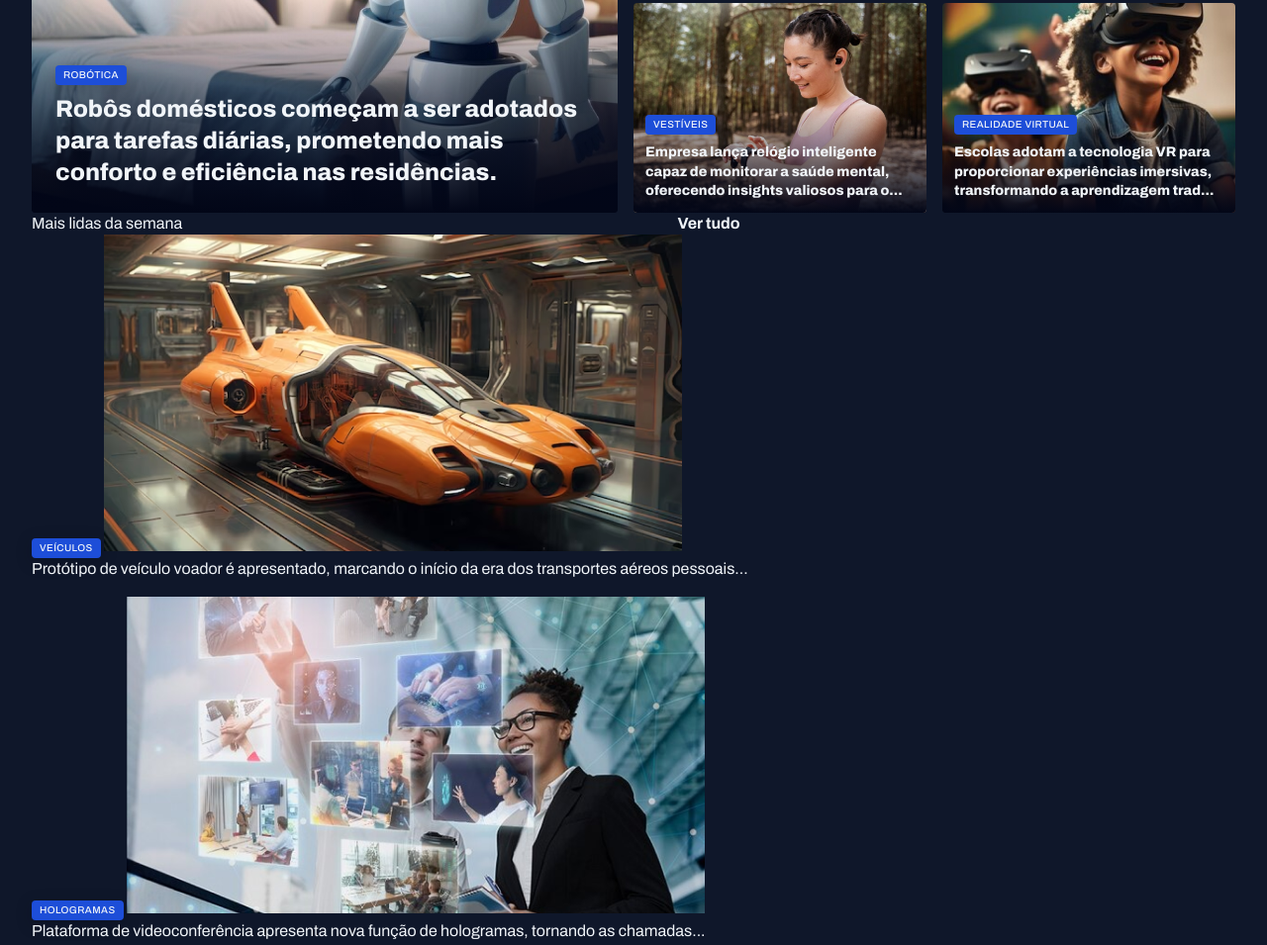
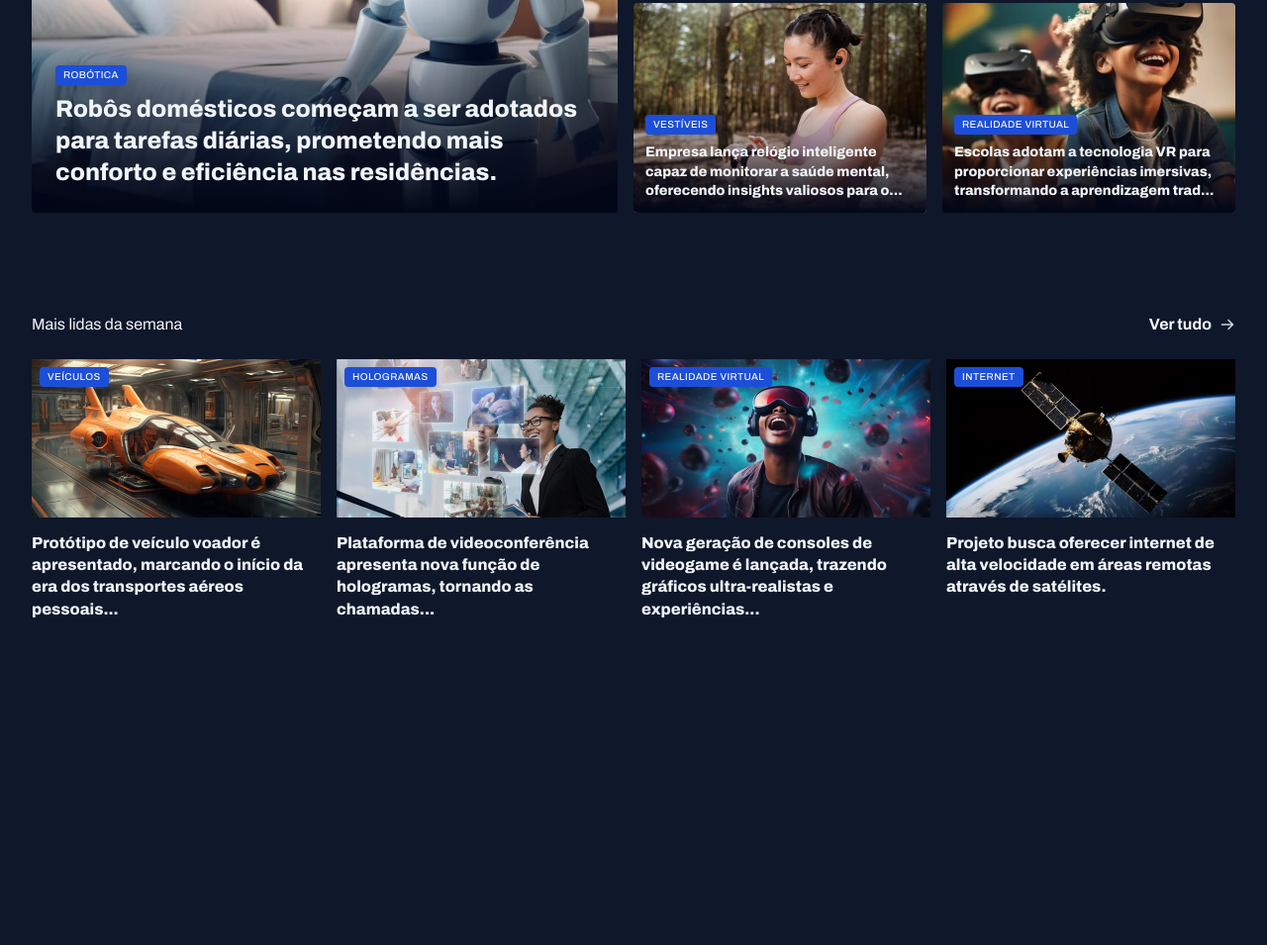
Before and after one commit to ArturSilvestre/Projeto_TechNews, a plain HTML site: page index.html in a window 1280 px wide. Shown: the part 380-1335 px from the top of the page at 99% size. After the commit the page ends 1007 px from the top, so only its background shows below. Drawn offline with Linux system fonts and the light colour scheme.

Commit message:
Added style guide mais lidas da semana section

```diff
--- a/styles/global.css
+++ b/styles/global.css
@@ -56,6 +56,7 @@ img {
 
 main {
     margin-top: 40px;
+    gap: 90px;
 }
 
 .content-tag {
--- a/styles/section.css
+++ b/styles/section.css
@@ -1,10 +1,32 @@
+section header {
+    border-top: 1px solid var(--stroke-color);
+    padding-block: 12px 24px;
+    font: var(--text-span);
+    a {
+        justify-self: end;
+        align-items: center;
+        gap: 8px;
+        span {
+            background-image: url("../assets/icons/ArrowRight.svg");
+            width: 16px;
+            height: 16px;
+        }
+        &:hover span {
+            background-image: url("../assets/icons/ArrowRight-hover.svg");
+            width: 16px;
+            height: 16px;
+        }
+    }
+}
+
+
+/* Section Featured */
+
 #featured {
     img {
         height: 100%;
         object-fit: cover;
     }
-}
-
     .card {
         position: relative;
         overflow: hidden;
@@ -28,3 +50,28 @@
             }
         }
     }
+}
+
+
+/* Section Weekly */
+
+#weekly {
+    &>div {
+        grid-template-columns: repeat(4, 292px);
+    }
+    img {
+        height: 160px;
+    }
+    figure {
+        position: relative;
+    }
+    .content-tag {
+        position: absolute;
+        top: 8px;
+        left: 8px;
+    }
+    p {
+        margin-top: 8px;
+        font-weight: 800;
+    }
+}
```
Lines whose indentation alone changed are shown as unchanged.
